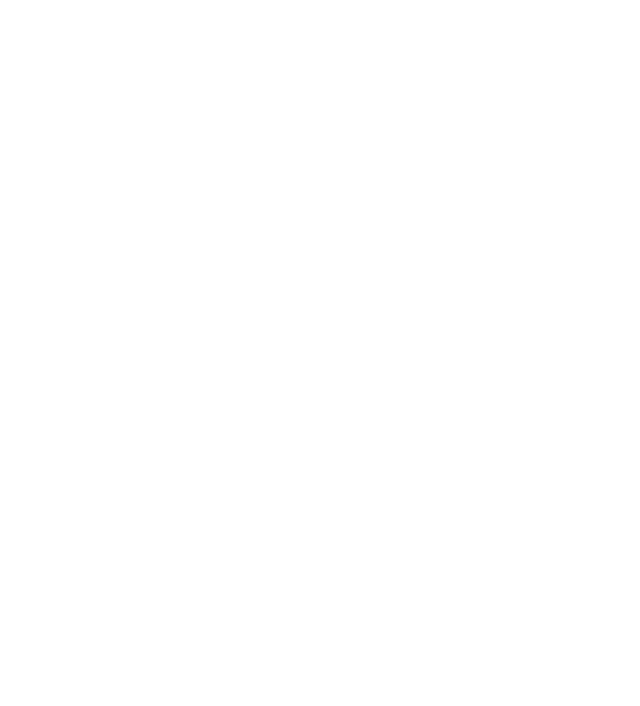
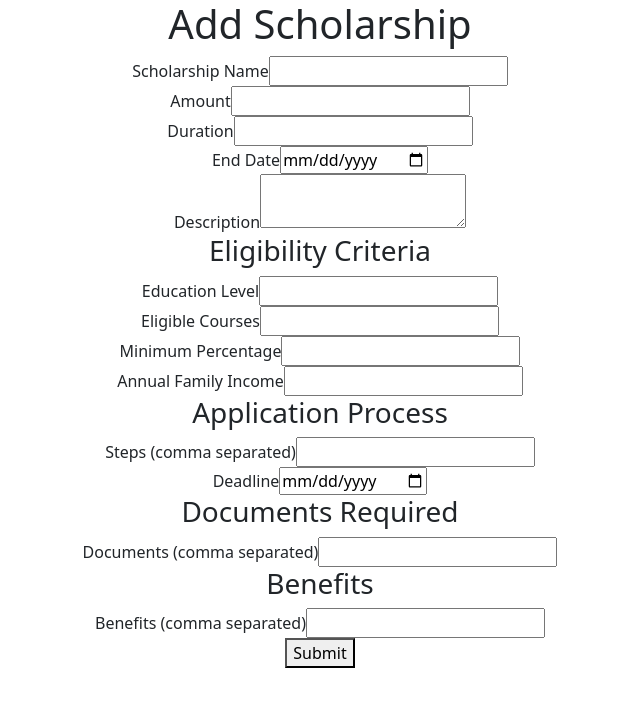
Before and after one commit to Vraj-Dobariya/Group7_OSP, a React (Create React App) app in the folder OSP/client copy/: page /admin/add-scholarship in a window 1280 px wide. Before the commit this address had no page. Shown: the top 706 px of the page, without its empty margins (320-960 px from the left). Built offline with nearby package versions, Linux system fonts and the light colour scheme.

Commit message:
Add scholarship page jsx done.
routing done for add scholarship. When you click on add scholarship on navbar, add scholarship page will open,

```diff
--- a/OSP/client copy/src/App.js
+++ b/OSP/client copy/src/App.js
@@ -1,17 +1,36 @@
+// // App.jsx
+// import './App.css';
+// import LoginRegister from './components/LoginRegister/LoginRegister';
+// import ForgotPassword from './components/LoginRegister/ForgotPassword';
+// import { Route, Routes } from 'react-router-dom';
+// import Admin from './components/Admin/Admin';
+// import { Profiler } from 'react';
+
+// function App() {
+//   return (
+//     <div className="App">
+//       <Routes>
+//         <Route path="/" element={<Admin/>} />
+//         {/* <Route path="/forgot-password" element={<ForgotPassword />} /> */}
+//       </Routes>
+//     </div>
+//   );
+// }
+
+// export default App;
+
 // App.jsx
 import './App.css';
-import LoginRegister from './components/LoginRegister/LoginRegister';
-import ForgotPassword from './components/LoginRegister/ForgotPassword';
 import { Route, Routes } from 'react-router-dom';
 import Admin from './components/Admin/Admin';
-import { Profiler } from 'react';
+import AddScholarship from './components/Admin/AddScholarship'; // Import your AddScholarship page
 
 function App() {
   return (
     <div className="App">
       <Routes>
-        <Route path="/" element={<Admin />} />
-        {/* <Route path="/forgot-password" element={<ForgotPassword />} /> */}
+        <Route path="/" element={<Admin />} /> {/* Admin (Dashboard) */}
+        <Route path="/admin/add-scholarship" element={<AddScholarship />} /> {/* Add Scholarship page */}
       </Routes>
     </div>
   );
--- /dev/null
+++ b/OSP/client copy/src/components/Admin/AddScholarship.jsx
@@ -0,0 +1,209 @@
+import { useState } from 'react';
+
+const AddScholarship = () => {
+  // State to hold form values
+  const [formData, setFormData] = useState({
+    name: '',
+    amount: '',
+    duration: '',
+    endDate: '',
+    description: '',
+    eligibility: {
+      education_level: '',
+      eligible_courses: '',
+      min_percentage: '',
+      annual_family_income: '',
+    },
+    application_process: {
+      steps: '',
+      deadline: '',
+    },
+    documents_required: '',
+    benefits: '',
+  });
+
+  // Handle form input changes
+  const handleChange = (e) => {
+    const { name, value } = e.target;
+    if (name.includes('eligibility')) {
+      const eligibilityField = name.split('.')[1];
+      setFormData((prevData) => ({
+        ...prevData,
+        eligibility: {
+          ...prevData.eligibility,
+          [eligibilityField]: value,
+        },
+      }));
+    } else if (name.includes('application_process')) {
+      const processField = name.split('.')[1];
+      setFormData((prevData) => ({
+        ...prevData,
+        application_process: {
+          ...prevData.application_process,
+          [processField]: value,
+        },
+      }));
+    } else {
+      setFormData((prevData) => ({
+        ...prevData,
+        [name]: value,
+      }));
+    }
+  };
+
+  // Handle form submission
+  const handleSubmit = (e) => {
+    e.preventDefault();
+    // Submit the form data to your API or backend here
+    console.log('Form Data Submitted:', formData);
+  };
+
+  return (
+    <div className="add-scholarship">
+      <h1>Add Scholarship</h1>
+      <form onSubmit={handleSubmit} className="add-scholarship-form">
+        <div className="form-group">
+          <label>Scholarship Name</label>
+          <input
+            type="text"
+            name="name"
+            value={formData.name}
+            onChange={handleChange}
+            required
+          />
+        </div>
+        <div className="form-group">
+          <label>Amount</label>
+          <input
+            type="number"
+            name="amount"
+            value={formData.amount}
+            onChange={handleChange}
+            required
+          />
+        </div>
+        <div className="form-group">
+          <label>Duration</label>
+          <input
+            type="text"
+            name="duration"
+            value={formData.duration}
+            onChange={handleChange}
+            required
+          />
+        </div>
+        <div className="form-group">
+          <label>End Date</label>
+          <input
+            type="date"
+            name="endDate"
+            value={formData.endDate}
+            onChange={handleChange}
+            required
+          />
+        </div>
+        <div className="form-group">
+          <label>Description</label>
+          <textarea
+            name="description"
+            value={formData.description}
+            onChange={handleChange}
+            required
+          />
+        </div>
+
+        <h3>Eligibility Criteria</h3>
+        <div className="form-group">
+          <label>Education Level</label>
+          <input
+            type="text"
+            name="eligibility.education_level"
+            value={formData.eligibility.education_level}
+            onChange={handleChange}
+            required
+          />
+        </div>
+        <div className="form-group">
+          <label>Eligible Courses</label>
+          <input
+            type="text"
+            name="eligibility.eligible_courses"
+            value={formData.eligibility.eligible_courses}
+            onChange={handleChange}
+            required
+          />
+        </div>
+        <div className="form-group">
+          <label>Minimum Percentage</label>
+          <input
+            type="number"
+            name="eligibility.min_percentage"
+            value={formData.eligibility.min_percentage}
+            onChange={handleChange}
+            required
+          />
+        </div>
+        <div className="form-group">
+          <label>Annual Family Income</label>
+          <input
+            type="number"
+            name="eligibility.annual_family_income"
+            value={formData.eligibility.annual_family_income}
+            onChange={handleChange}
+            required
+          />
+        </div>
+
+        <h3>Application Process</h3>
+        <div className="form-group">
+          <label>Steps (comma separated)</label>
+          <input
+            type="text"
+            name="application_process.steps"
+            value={formData.application_process.steps}
+            onChange={handleChange}
+            required
+          />
+        </div>
+        <div className="form-group">
+          <label>Deadline</label>
+          <input
+            type="date"
+            name="application_process.deadline"
+            value={formData.application_process.deadline}
+            onChange={handleChange}
+            required
+          />
+        </div>
+
+        <h3>Documents Required</h3>
+        <div className="form-group">
+          <label>Documents (comma separated)</label>
+          <input
+            type="text"
+            name="documents_required"
+            value={formData.documents_required}
+            onChange={handleChange}
+            required
+          />
+        </div>
+
+        <h3>Benefits</h3>
+        <div className="form-group">
+          <label>Benefits (comma separated)</label>
+          <input
+            type="text"
+            name="benefits"
+            value={formData.benefits}
+            onChange={handleChange}
+            required
+          />
+        </div>
+
+        <button type="submit" className="submit-button">Submit</button>
+      </form>
+    </div>
+  );
+}
+
+export default AddScholarship;
```
